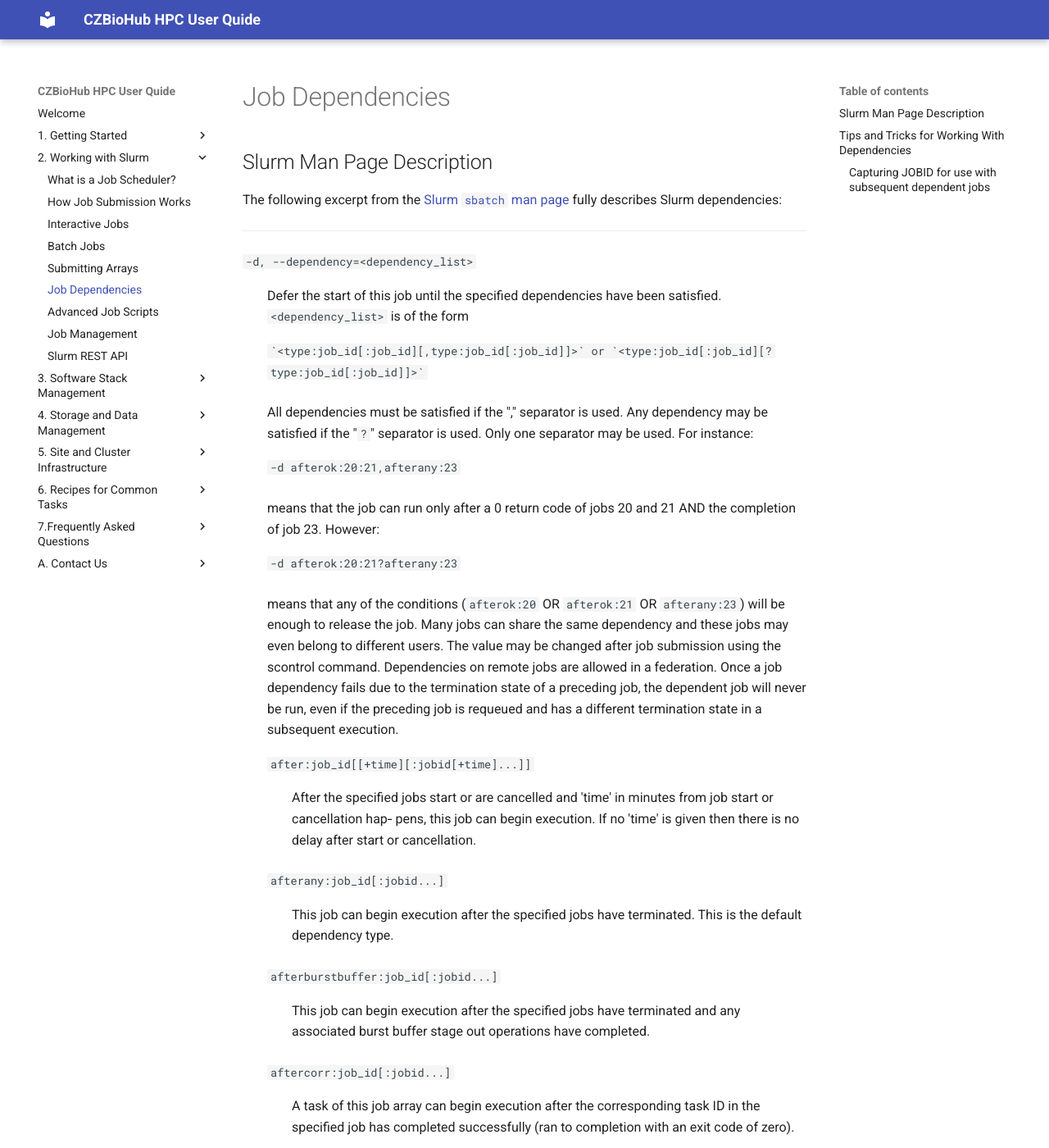
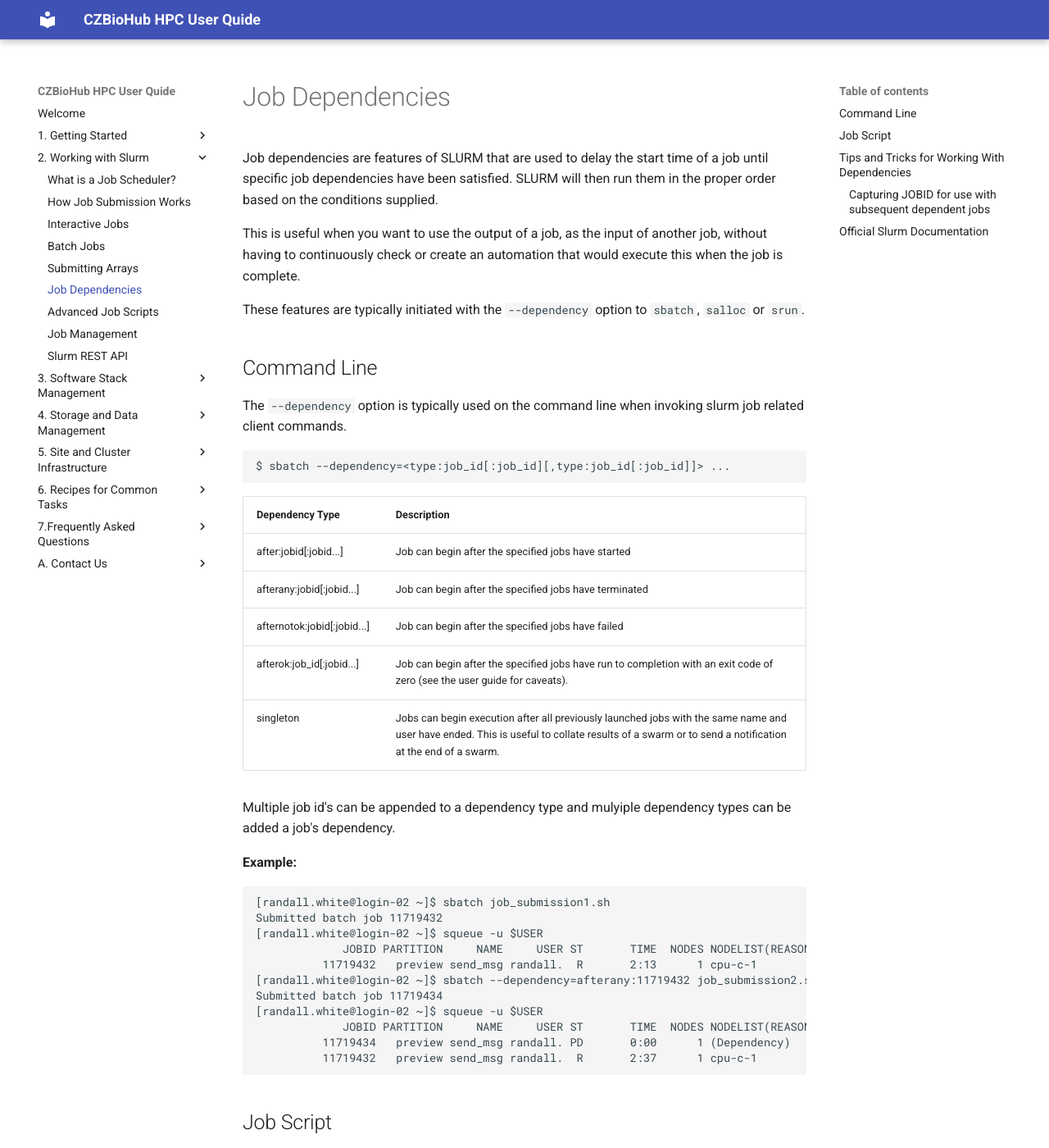
Before and after one commit to biohub-hpc/hpcuserguide, an MkDocs documentation site: the page built from docs/2._Working_with_Slurm/f._Using_Job_Dependencies.md, in a window 1280 px wide and 1400 px high. Shown: the whole window at 82% size. Built offline with MkDocs 1.6.1 and Material for MkDocs 9.7.7, drawn with Linux system fonts in a browser that asks for light colours; some of the changed text lies outside the part shown.

Commit message:
added a more fleshed out job dep documentation

````diff
--- a/docs/2._Working_with_Slurm/f._Using_Job_Dependencies.md
+++ b/docs/2._Working_with_Slurm/f._Using_Job_Dependencies.md
@@ -1,90 +1,79 @@
 # Job Dependencies
 
+Job dependencies are features of SLURM that are used to delay the start time of a job until specific job dependencies have been satisfied. SLURM will then run them in the proper order based on the conditions supplied.
 
-## Slurm Man Page Description
+This is useful when you want to use the output of a job, as the input of another job, without having to continuously check or create an automation that would execute this when the job is complete.
 
-The following excerpt from the [Slurm `sbatch` man
-page](https://slurm.schedmd.com/sbatch.html#OPT_dependency) fully describes
-Slurm dependencies:
-<hr>
-`-d, --dependency=<dependency_list>`
+These features are typically initiated with the `--dependency` option to `sbatch`, `salloc` or `srun`.
 
-: Defer  the  start  of  this job until the specified dependencies have been
-  satisfied.  `<dependency_list>` is of the form
-
-    ```
-    `<type:job_id[:job_id][,type:job_id[:job_id]]>`
-      or
-    `<type:job_id[:job_id][?type:job_id[:job_id]]>`
-    ```
-
-: All  dependencies  must be satisfied if the "," separator is used.  Any
-  dependency may be satisfied if the "`?`" separator is used.  Only one
-  separator may be used. For instance:
-
-    ```
-  -d afterok:20:21,afterany:23
-     ```
-
-: means that the job can run only after a 0 return code of jobs 20 and 21 AND the
-  completion of job 23. However:
-
-    ```
-         -d afterok:20:21?afterany:23
-    ```
-
-: means that any of the conditions (`afterok:20` OR `afterok:21` OR
-  `afterany:23`) will be  enough  to release  the  job.  Many  jobs  can  share
-  the  same dependency and these jobs may even belong to different  users. The
-  value may be changed after job submission using the scontrol command.
-  Dependencies on remote jobs are allowed in a federation.  Once  a job
-  dependency fails due to the termination state of a preceding job, the
-  dependent job will never be run, even if the preceding job is requeued and
-  has a different termination state in a subsequent execution.
+## Command Line
 
 
-    `after:job_id[[+time][:jobid[+time]...]]`
+The `--dependency` option is typically used on the command line when invoking slurm job related client commands.
 
-    : After the specified jobs start or are cancelled and 'time' in minutes from
-      job start or  cancellation  hap‐ pens,  this  job can begin execution. If no
-      'time' is given then there is no delay after start or cancellation.
 
-    `afterany:job_id[:jobid...]`
+```
+$ sbatch --dependency=<type:job_id[:job_id][,type:job_id[:job_id]]> ...
+```
 
-    : This job can begin execution after the specified jobs have terminated.   This
-      is  the  default  dependency type.
 
-    `afterburstbuffer:job_id[:jobid...]`
+| Dependency Type | Description |
+| -------- | -------- |
+| after:jobid[:jobid...] | Job can begin after the specified jobs have started|
+| afterany:jobid[:jobid...] | Job can begin after the specified jobs have terminated|
+| afternotok:jobid[:jobid...] | Job can begin after the specified jobs have failed|
+| afterok:job_id[:jobid...]     | Job can begin after the specified jobs have run to completion with an exit code of zero (see the user guide for caveats).|
+|singleton |Jobs can begin execution after all previously launched jobs with the same name and user have ended. This is useful to collate results of a swarm or to send a notification at the end of a swarm.|
 
-    : This job can begin execution after the specified jobs have terminated and any
-      associated burst buffer stage out operations have completed.
 
-    `aftercorr:job_id[:jobid...]`
+Multiple job id's can be appended to a dependency type and mulyiple dependency types can be added a job's dependency.
 
-    : A task of this job array can begin execution after the corresponding task ID
-      in the specified job has  completed successfully (ran to completion with an
-      exit code of zero).
+**Example:**
 
-    `afternotok:job_id[:jobid...]`
+```
+[randall.white@login-02 ~]$ sbatch job_submission1.sh
+Submitted batch job 11719432
+[randall.white@login-02 ~]$ squeue -u $USER
+             JOBID PARTITION     NAME     USER ST       TIME  NODES NODELIST(REASON)
+          11719432   preview send_msg randall.  R       2:13      1 cpu-c-1
+[randall.white@login-02 ~]$ sbatch --dependency=afterany:11719432 job_submission2.sh
+Submitted batch job 11719434
+[randall.white@login-02 ~]$ squeue -u $USER
+             JOBID PARTITION     NAME     USER ST       TIME  NODES NODELIST(REASON)
+          11719434   preview send_msg randall. PD       0:00      1 (Dependency)
+          11719432   preview send_msg randall.  R       2:37      1 cpu-c-1
+```
 
-    : This  job  can begin execution after the specified jobs have terminated in
-      some failed state (non-zero exit code, node failure, timed out, etc).
 
-    `afterok:job_id[:jobid...]`
 
-    : This job can begin execution after the specified jobs have successfully
-      executed (ran to completion with an exit code of zero).
+## Job Script
+The `--dependency` option is typically used on the command line when invoking slurm job related client commands.
 
-    `singleton`
+```
+#!/bin/bash
 
-    : This  job  can  begin  execution after any previously launched jobs sharing
-      the same job name and user have terminated.  In other words, only one job by
-      that name and owned by that user can be running  or  suspended at  any  point
-      in  time.  In a federation, a singleton dependency must be fulfilled on all
-      clusters unless DependencyParameters=disable_remote_singleton is used in
-      slurm.conf.
+#SBATCH --job-name=SimpleJobScript
+#SBATCH --time=1:00
+#SBATCH -p cpu
+#SBATCH --nodes=1
+#SBATCH --ntasks=1
+#SBATCH --dependency=afterany:11719432
 
-<hr>
+hostname
+
+```
+
+Submission
+```
+[randall.white@login-02 ~]$ sbatch job_submission2.sh
+Submitted batch job 11719436
+[randall.white@login-02 ~]$ squeue -u $USER
+             JOBID PARTITION     NAME     USER ST       TIME  NODES NODELIST(REASON)
+          11719436   preview send_msg randall. PD       0:00      1 (Dependency)
+          11719432   preview send_msg randall.  R       6:43      1 cpu-c-1
+```
+
+
 
 ## Tips and Tricks for Working With Dependencies
 
@@ -103,3 +92,7 @@
           11598983       cpu     wrap john.han  R       1:22      1 cpu-c-1
 
 ```
+
+## Official Slurm Documentation
+
+[SBATCH - Dependencies](https://slurm.schedmd.com/srun.html#OPT_dependency)
````
